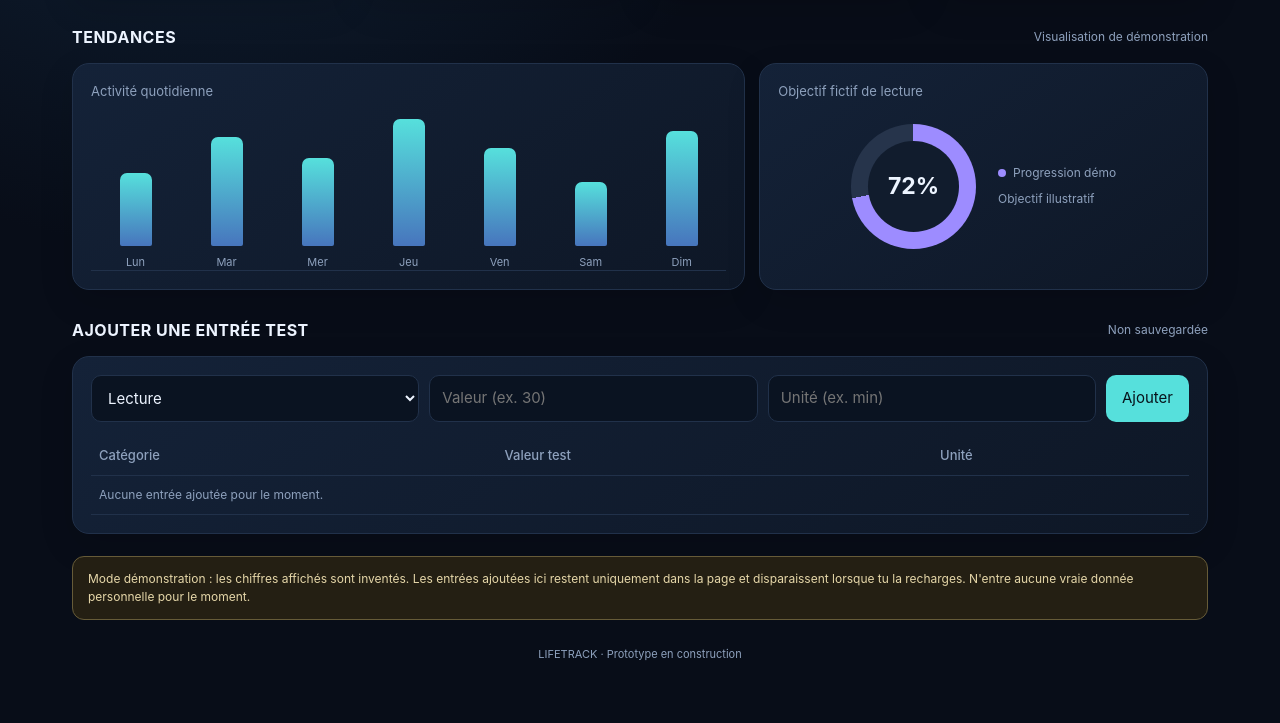
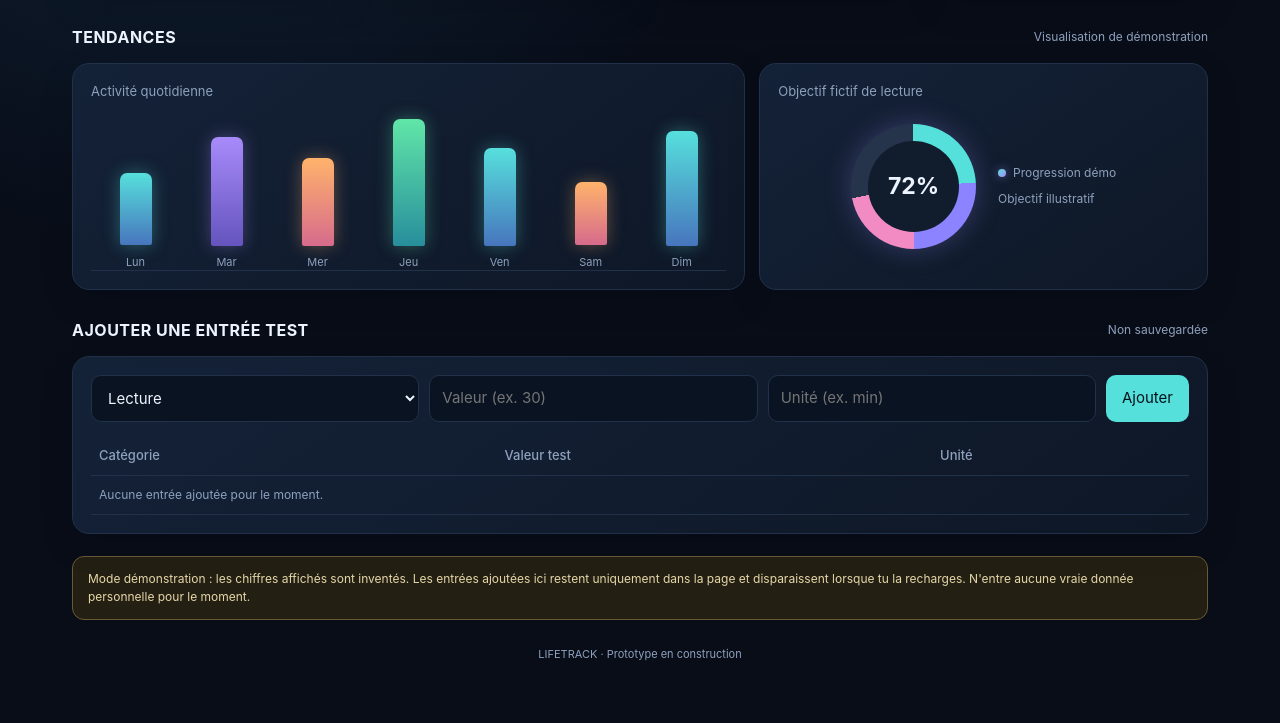
Before and after one commit to AdriZ-A/LIFETRACK, a plain HTML site: page index.html in a window 1280 px wide. Shown: the part 441-1164 px from the top of the page. Drawn offline with Linux system fonts and the light colour scheme.

Commit message:
Add colorful charts and subtle dashboard animations

```diff
--- a/index.html
+++ b/index.html
@@ -11,13 +11,13 @@
 .wrap{max-width:1180px;margin:auto;padding:28px 22px 60px}.top{display:flex;align-items:center;justify-content:space-between;gap:16px;margin-bottom:34px}.brand{font-size:22px;font-weight:800;letter-spacing:3px}.brand span{color:var(--cyan)}.tag{color:var(--muted);font-size:12px;letter-spacing:1.5px}.pill{border:1px solid #31516a;border-radius:99px;padding:7px 12px;color:var(--cyan);font-size:12px}
 h1{font-size:clamp(28px,5vw,44px);line-height:1.1;margin:0 0 10px}h1 em{font-style:normal;color:var(--cyan)}.intro{color:var(--muted);margin:0 0 28px}
 .section-head{display:flex;justify-content:space-between;align-items:center;margin:28px 0 14px}.section-head h2{font-size:16px;margin:0;letter-spacing:.5px}.muted{color:var(--muted);font-size:12px}
-.grid{display:grid;grid-template-columns:repeat(4,minmax(0,1fr));gap:14px}.panel{background:linear-gradient(145deg,#142238,#0e1726);border:1px solid var(--line);border-radius:17px;padding:18px;box-shadow:0 12px 34px #0002}.metric-label{color:var(--muted);font-size:13px}.metric{font-size:30px;font-weight:750;margin:7px 0 2px}.unit{font-size:13px;color:var(--muted);font-weight:500}.trend{font-size:12px;color:var(--green)}
-.content-grid{display:grid;grid-template-columns:1.5fr 1fr;gap:14px}.bars{height:170px;display:flex;align-items:end;gap:12px;padding:18px 5px 0;border-bottom:1px solid var(--line)}.bar-col{height:100%;flex:1;display:flex;flex-direction:column;justify-content:end;align-items:center;gap:8px}.bar{width:min(32px,75%);height:var(--h);min-height:8px;border-radius:7px 7px 2px 2px;background:linear-gradient(180deg,var(--cyan),#4775bd)}.bar-col small{color:var(--muted);font-size:11px}
-.ring-wrap{display:flex;align-items:center;justify-content:center;gap:22px;min-height:170px}.ring{width:125px;height:125px;border-radius:50%;background:conic-gradient(var(--violet) 0 72%,#26344b 72%);display:grid;place-items:center}.ring:before{content:"";width:91px;height:91px;border-radius:50%;background:#111c2d;grid-area:1/1}.ring strong{grid-area:1/1;z-index:1;font-size:23px}.legend{color:var(--muted);font-size:12px}.dot{display:inline-block;width:8px;height:8px;border-radius:50%;background:var(--violet);margin-right:7px}
+.grid{display:grid;grid-template-columns:repeat(4,minmax(0,1fr));gap:14px}.panel{position:relative;overflow:hidden;background:linear-gradient(145deg,#142238,#0e1726);border:1px solid var(--line);border-radius:17px;padding:18px;box-shadow:0 12px 34px #0002;transition:transform .25s ease,border-color .25s ease,box-shadow .25s ease;animation:rise-in .7s both}.panel:hover{transform:translateY(-4px);border-color:#52708f;box-shadow:0 16px 38px #0005,0 0 22px #56e0dc12}.grid .panel:nth-child(1){--accent:#56e0dc}.grid .panel:nth-child(2){--accent:#a78bfa}.grid .panel:nth-child(3){--accent:#fbad70}.grid .panel:nth-child(4){--accent:#f28bc4}.grid .panel:before{content:"";position:absolute;top:0;left:18px;right:18px;height:2px;background:linear-gradient(90deg,transparent,var(--accent),transparent);opacity:.9}.metric-label{color:var(--muted);font-size:13px}.metric{font-size:30px;font-weight:750;margin:7px 0 2px;color:var(--accent,var(--text));text-shadow:0 0 22px color-mix(in srgb,var(--accent,var(--cyan)) 25%,transparent)}.unit{font-size:13px;color:var(--muted);font-weight:500}.trend{font-size:12px;color:var(--green)}
+.content-grid{display:grid;grid-template-columns:1.5fr 1fr;gap:14px}.bars{height:170px;display:flex;align-items:end;gap:12px;padding:18px 5px 0;border-bottom:1px solid var(--line)}.bar-col{height:100%;flex:1;display:flex;flex-direction:column;justify-content:end;align-items:center;gap:8px}.bar{width:min(32px,75%);height:var(--h);min-height:8px;border-radius:7px 7px 2px 2px;background:linear-gradient(180deg,var(--bar-top,#56e0dc),var(--bar-bottom,#4775bd));box-shadow:0 0 17px color-mix(in srgb,var(--bar-top,#56e0dc) 35%,transparent);transform-origin:bottom;animation:bar-grow .9s cubic-bezier(.2,.8,.2,1) both;transition:filter .2s ease}.bar:hover{filter:brightness(1.35)}.bar-col:nth-child(2n) .bar{--bar-top:#a78bfa;--bar-bottom:#6554bd}.bar-col:nth-child(3n) .bar{--bar-top:#ffb36b;--bar-bottom:#d66b8c}.bar-col:nth-child(4n) .bar{--bar-top:#61e6a8;--bar-bottom:#278e9c}.bar-col:nth-child(2) .bar{animation-delay:.08s}.bar-col:nth-child(3) .bar{animation-delay:.16s}.bar-col:nth-child(4) .bar{animation-delay:.24s}.bar-col:nth-child(5) .bar{animation-delay:.32s}.bar-col:nth-child(6) .bar{animation-delay:.4s}.bar-col:nth-child(7) .bar{animation-delay:.48s}.bar-col small{color:var(--muted);font-size:11px}
+.ring-wrap{display:flex;align-items:center;justify-content:center;gap:22px;min-height:170px}.ring{width:125px;height:125px;border-radius:50%;background:conic-gradient(#56e0dc 0 24%,#8b83ff 24% 50%,#f28bc4 50% 72%,#26344b 72%);display:grid;place-items:center;filter:drop-shadow(0 0 13px #9d8cff45);animation:ring-appear 1.2s ease both}.ring:before{content:"";width:91px;height:91px;border-radius:50%;background:#111c2d;grid-area:1/1}.ring strong{grid-area:1/1;z-index:1;font-size:23px}.legend{color:var(--muted);font-size:12px}.dot{display:inline-block;width:8px;height:8px;border-radius:50%;background:linear-gradient(135deg,#56e0dc,#a78bfa);margin-right:7px;box-shadow:0 0 10px #9d8cff88}
 .form{display:grid;grid-template-columns:1fr 1fr 1fr auto;gap:10px}input,select{min-width:0;width:100%;padding:11px 12px;border-radius:10px;border:1px solid var(--line);background:#0a1321;color:var(--text);font:inherit}button{border:0;border-radius:10px;padding:11px 16px;background:var(--cyan);color:#07131b;font-weight:750;font:inherit;cursor:pointer}button:hover{filter:brightness(1.08)}
 table{width:100%;border-collapse:collapse;margin-top:14px}th,td{text-align:left;padding:10px 8px;border-bottom:1px solid var(--line);font-size:13px}th{color:var(--muted);font-weight:500}
 .note{margin-top:22px;padding:13px 15px;border:1px solid #665b38;background:#241f13;border-radius:12px;color:#e6d7a9;font-size:12px}
-footer{color:var(--muted);font-size:11px;margin-top:26px;text-align:center}
+footer{color:var(--muted);font-size:11px;margin-top:26px;text-align:center}.top,.section-head,h1,.intro{animation:rise-in .65s both}.section-head{animation-delay:.12s}tbody tr{animation:rise-in .3s ease both}@keyframes rise-in{from{opacity:0;transform:translateY(12px)}to{opacity:1;transform:translateY(0)}}@keyframes bar-grow{from{transform:scaleY(.08);opacity:.35}to{transform:scaleY(1);opacity:1}}@keyframes ring-appear{from{transform:scale(.82) rotate(-35deg);opacity:.3}to{transform:scale(1) rotate(0);opacity:1}}@media(prefers-reduced-motion:reduce){*,*::before,*::after{animation-duration:.01ms!important;animation-iteration-count:1!important;scroll-behavior:auto!important;transition-duration:.01ms!important}}
 @media(max-width:800px){.grid{grid-template-columns:repeat(2,minmax(0,1fr))}.content-grid{grid-template-columns:1fr}}
 @media(max-width:520px){.wrap{padding:20px 14px 40px}.tag{display:none}.form{grid-template-columns:1fr 1fr}.form button{grid-column:1/-1}.metric{font-size:26px}}
 </style>
```
